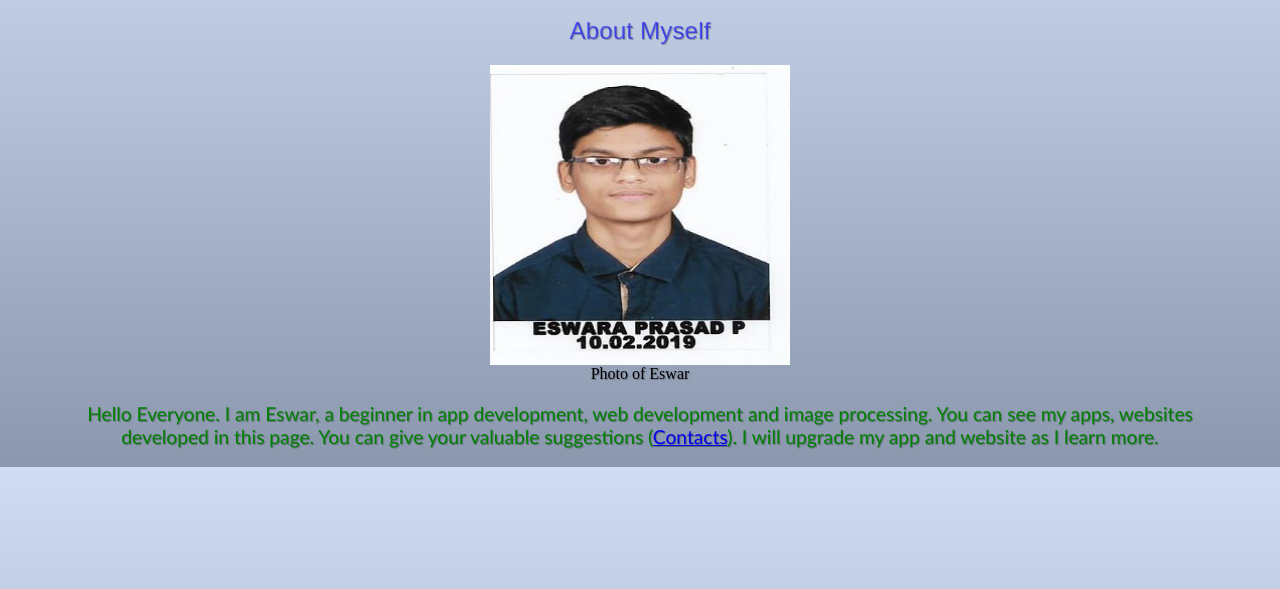
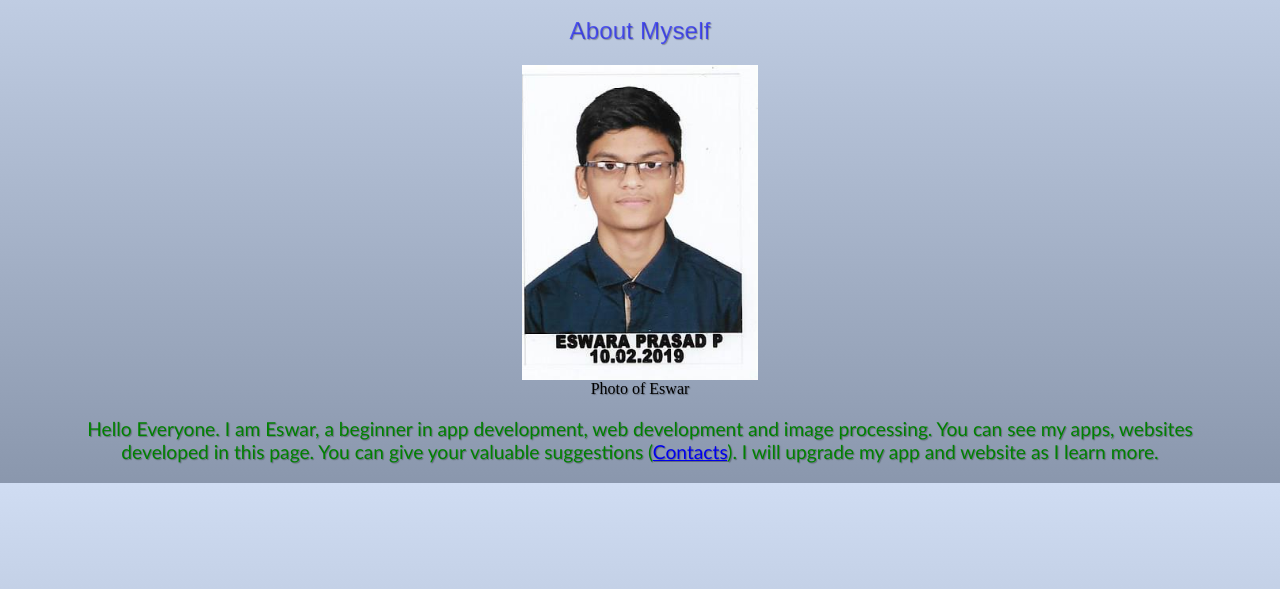
Before and after one commit to Eswaraprasadp/Eswaraprasadp.github.io, a plain HTML site: page index.html in a window 1280 px wide. Shown: the part 143-732 px from the top of the page. Drawn offline with Linux system fonts and the light colour scheme.

Commit message:
Adjusted image size

```diff
--- a/css/styles.css
+++ b/css/styles.css
@@ -77,6 +77,8 @@ figure img{
     align-content: center;
     display: block;
     margin: 0 auto;
+    width: 20%;
+    height: 20%;
 }
 figure figcaption{
 	text-align: center;
--- a/index.html
+++ b/index.html
@@ -22,8 +22,6 @@
 	<figure>
 		<img src="resources/Eswar.jpg"
 		     alt = "Photo of Eswar"
-		     width="300"
-		     height="300"
 		     title="Eswar's Photo"
 		     align="middle"
 		     >
```
